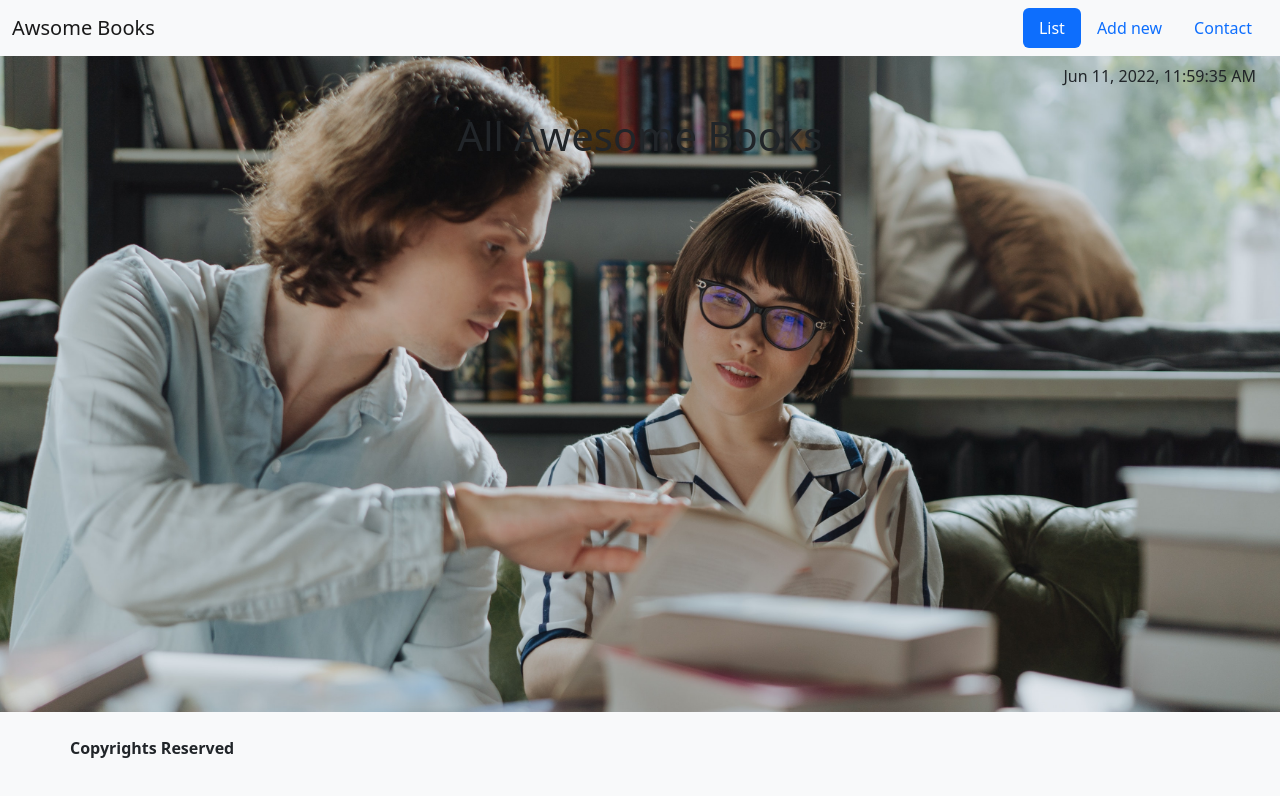
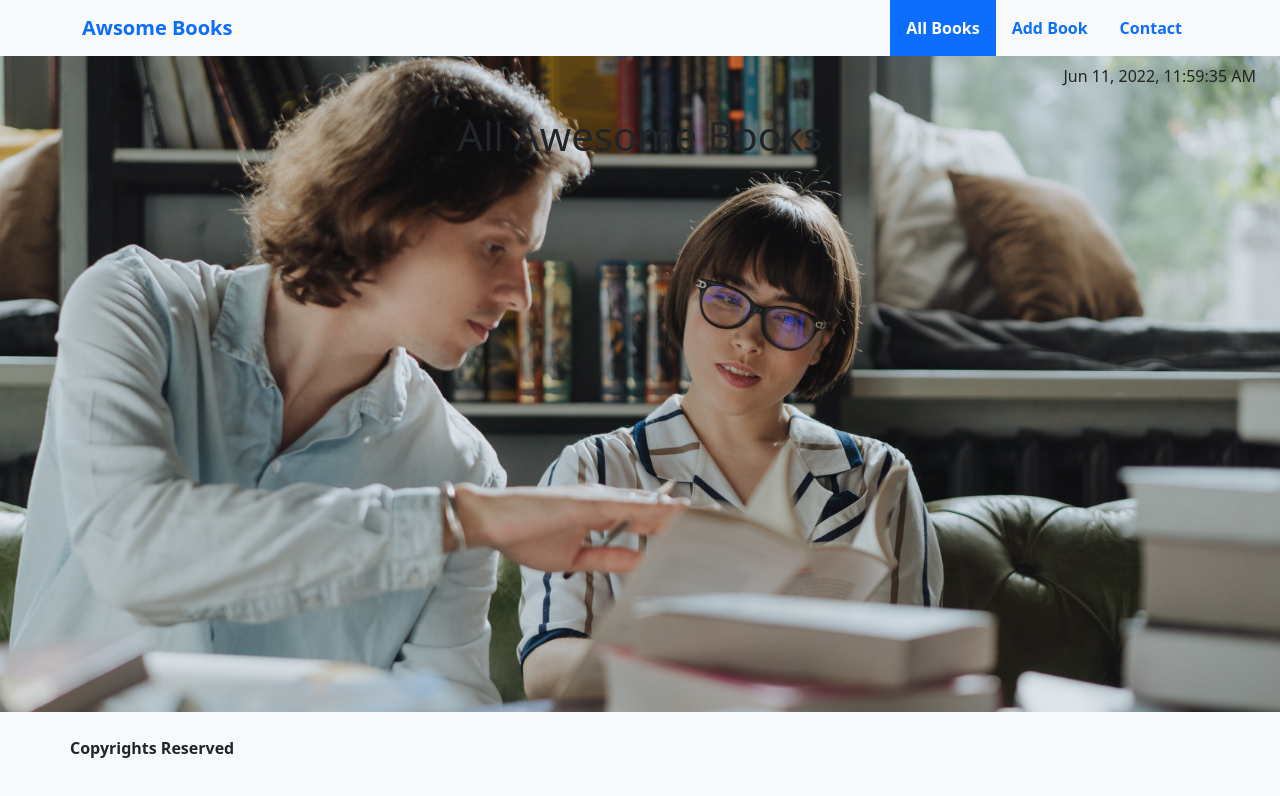
Before and after one commit to Felix45/awsome-books-v2, a website with bundled scripts: page index.html in a window 1280 px wide. Built offline with nearby package versions, Linux system fonts and the light colour scheme.

Commit message:
Update menu styling

```diff
--- a/index.css
+++ b/index.css
@@ -8,6 +8,10 @@ body {
   background-size: cover;
 }
 
+.nav-pills .nav-link {
+  border-radius: 0;
+}
+
 footer {
   position: fixed;
   left: 0;
--- a/index.html
+++ b/index.html
@@ -14,18 +14,18 @@
 
 <body>
     <header>
-        <nav class="navbar bg-light">
-            <div class="container-fluid">
-                <span class="navbar-brand mb-0 h1">Awsome Books</span>
+        <nav class="navbar bg-light p-0">
+            <div class="container">
+                <span class="navbar-brand mb-0 h1 fw-bold text-primary">Awsome Books</span>
                 <ul class="nav nav-pills justify-content-end">
                     <li class="nav-item">
-                        <a class="nav-link active" aria-current="page" href="#" data-section="list">List</a>
+                        <a class="nav-link p-3 fw-bold active" aria-current="page" href="#" data-section="list">All Books</a>
                     </li>
                     <li class="nav-item">
-                        <a class="nav-link" href="#" data-section="add">Add new</a>
+                        <a class="nav-link p-3 fw-bold" href="#" data-section="add">Add Book</a>
                     </li>
                     <li class="nav-item">
-                        <a class="nav-link" href="#" data-section="contact">Contact</a>
+                        <a class="nav-link p-3 fw-bold" href="#" data-section="contact">Contact</a>
                     </li>
                 </ul>
             </div>
```
